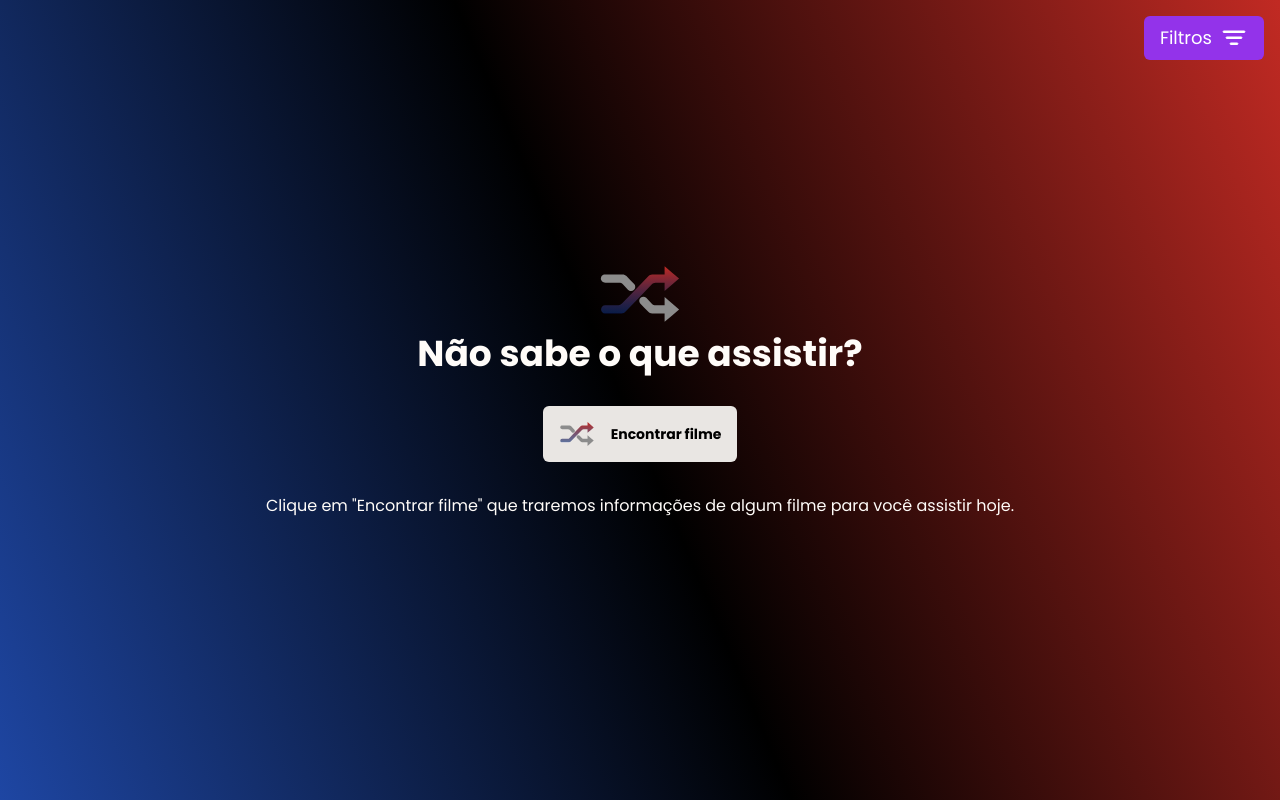
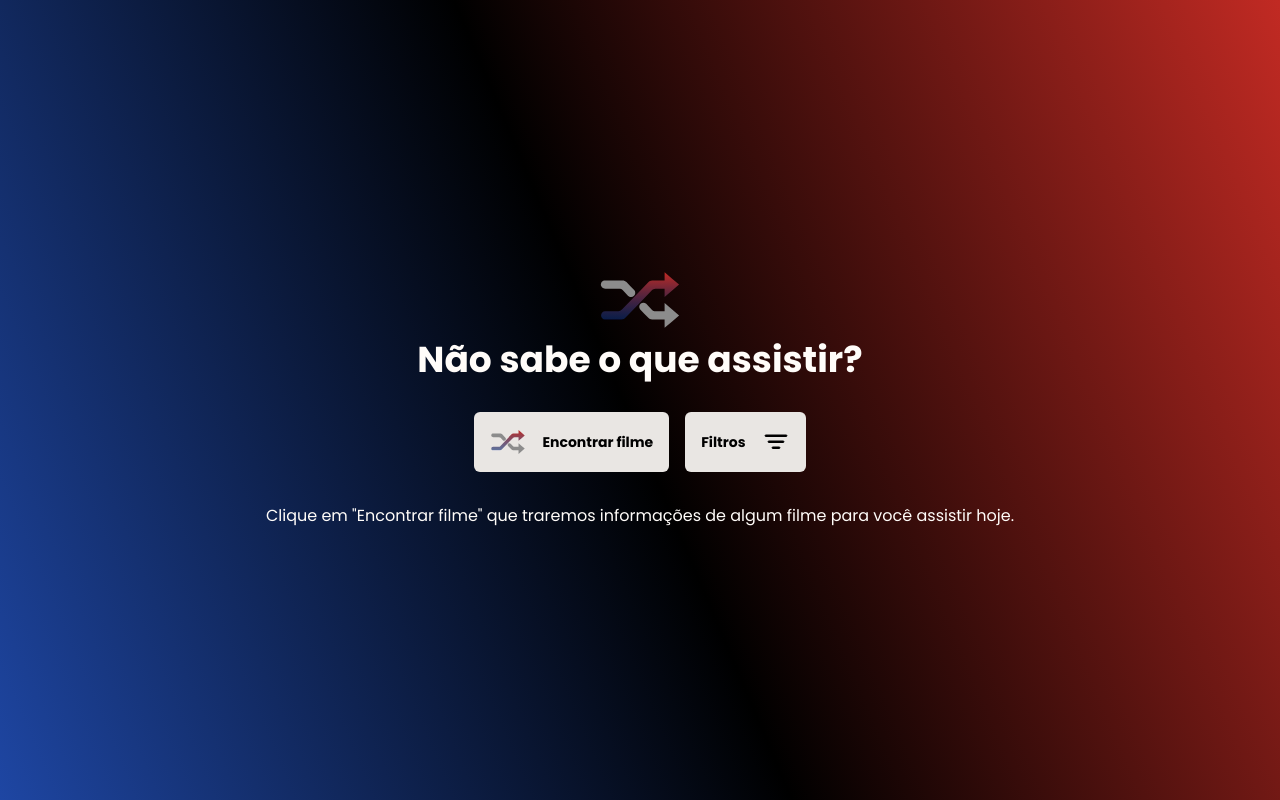
Before and after one commit to WeslleySOR/rocketflix, a React (Vite) app: page / in a window 1280 px wide. Built offline with nearby package versions, Linux system fonts and the light colour scheme.

Commit message:
update: filter component updated

```diff
--- a/src/components/FiltersComponent.tsx
+++ b/src/components/FiltersComponent.tsx
@@ -14,22 +14,27 @@ export function FiltersComponent() {
     handleSortByFilter,
     handleVoteCountGte,
     handleWithGenresFilter,
+    cleanAllFilters,
   } = useContext(FiltersContext);
 
+  const saveFilters = () => {
+    return setFilterOpened(false);
+  }
   return (
     <div className="relative">
       <button
         onClick={() => setFilterOpened(!filterOpened)}
-        className="flex items-center gap-2 py-2 px-4 bg-purple-600 hover:bg-purple-700 text-lg text-[#fff] rounded-md"
+        className="w-fit flex gap-4 justify-center items-center bg-[#E9E6E3] p-4 rounded-md"
       >
-        Filtros <img className="w-7 h-7" src="/assets/filter-icon.svg" alt="" />
+        <span className="text-[#000] text-sm font-bold">Filtros</span>{" "}
+        <img className="w-7 h-7" src="/assets/filter-icon.svg" alt="" />
       </button>
       <div
-        className={`absolute top-full right-0 overflow-hidden rounded-md bg-[#262626] transition-all duration-300 ${
+        className={`absolute bottom-[120%] right-0 overflow-hidden rounded-md bg-[#262626] transition-all duration-300 ${
           filterOpened ? "h-fit" : "h-0"
         }`}
       >
-        <div className="flex flex-col gap-6 py-6 px-12 rounded-md ring-2 ring-purple-800 ring-inset">
+        <div className="flex flex-col gap-4 py-6 px-10 rounded-md ring-2 ring-blue-500 ring-inset">
           <div className="flex flex-col">
             <span className="text-[#FFFCF9] text-sm">Escolha um gênero</span>
             <select
@@ -78,6 +83,7 @@ export function FiltersComponent() {
               Quantidade mínima de avaliações
             </span>
             <input
+              className="text-center"
               min="0"
               type="number"
               value={voteCountGte}
@@ -92,6 +98,14 @@ export function FiltersComponent() {
               onChange={(e) => handleIncludeAdult(e.target.checked)}
             />
           </div>
+          <div className="flex gap-4 items-center justify-center">
+            <button onClick={saveFilters} className="w-fit flex gap-4 justify-center items-center bg-blue-600 py-2 px-6 rounded-md">
+              <span className="text-[#fff] text-base">Salvar</span>
+            </button>
+            <button onClick={cleanAllFilters} className="w-fit flex gap-4 justify-center items-center bg-red-600 py-2 px-6 rounded-md">
+              <span className="text-[#fff] text-base">Limpar</span>
+            </button>
+          </div>
         </div>
       </div>
     </div>
--- a/src/contexts/FiltersContext.tsx
+++ b/src/contexts/FiltersContext.tsx
@@ -13,6 +13,7 @@ type FiltersContextType = {
   handleWithGenresFilter: (newValue: number | undefined) => void;
   handleVoteCountGte: (newValue: number) => void;
   handleIncludeAdult: (newValue: boolean) => void;
+  cleanAllFilters: () => void;
 };
 
 export const FiltersContext = createContext<FiltersContextType>(
@@ -41,6 +42,13 @@ export const FiltersContextProvider = ({ children }: FiltersContextProps) => {
     return setIncludeAdult(newValue);
   };
 
+  const cleanAllFilters = () => {
+    setSortBy("");
+    setWithGenres(undefined);
+    setVoteCountGte(0);
+    setIncludeAdult(false);
+  };
+
   return (
     <FiltersContext.Provider
       value={{
@@ -52,6 +60,7 @@ export const FiltersContextProvider = ({ children }: FiltersContextProps) => {
         handleWithGenresFilter,
         handleVoteCountGte,
         handleIncludeAdult,
+        cleanAllFilters,
       }}
     >
       {children}
--- a/src/pages/Home.tsx
+++ b/src/pages/Home.tsx
@@ -45,10 +45,7 @@ export function Home() {
       });
   };
   return (
-    <main className="relative min-h-screen w-full flex flex-col justify-center gap-8 pt-12 pb-16">
-      <div className="absolute top-4 right-4">
-        <FiltersComponent />
-      </div>
+    <main className="min-h-screen w-full flex flex-col justify-center gap-8">
       <div className="flex flex-col w-full items-center gap-3">
         <div className="w-20 h-14">
           <img
@@ -90,9 +87,10 @@ export function Home() {
           </div>
         </div>
       )}
+      <div className="flex gap-4 mx-auto">
         <button
           onClick={() => getMoviesFromApi()}
-        className="w-fit flex gap-4 justify-center items-center bg-[#E9E6E3] p-4 rounded-md mx-auto"
+          className="w-fit flex gap-4 justify-center items-center bg-[#E9E6E3] p-4 rounded-md"
         >
           <div className="w-9 h-6">
             <img
@@ -103,6 +101,8 @@ export function Home() {
           </div>
           <span className="text-[#000] text-sm font-bold">Encontrar filme</span>
         </button>
+        <FiltersComponent />
+      </div>
       <span className="w-fit text-center text-[#FFFCF9] text-base font-normal mx-auto lg:text-start">
         Clique em "Encontrar filme" que traremos informações de algum filme para
         você assistir hoje.
```
Also changed, not shown: public/assets/filter-icon.svg. Lines whose indentation alone changed are shown as unchanged.
